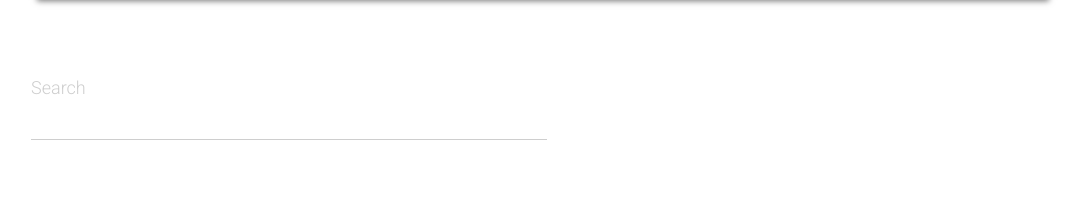
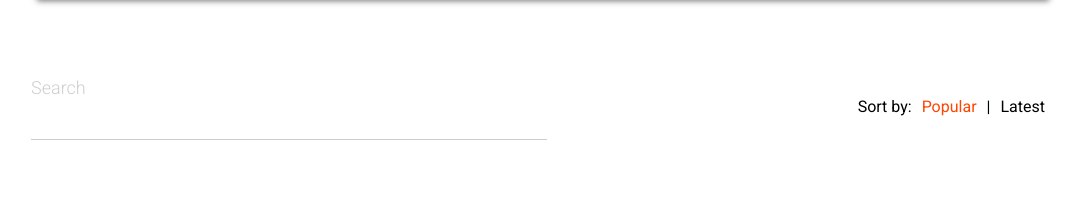
Before and after one commit to ls-miles-rostami/pixabay-react, a React app: page / in a window 1280 px wide. Shown: the part 91-309 px from the top of the page, without its empty margins (97-1180 px from the left). Built offline with nearby package versions, Linux system fonts and the light colour scheme; some packages are replaced by stand-ins of ours; no server answers.

Commit message:
added ability to sort

```diff
--- a/src/App.css
+++ b/src/App.css
@@ -60,6 +60,8 @@ body {
   position: relative;
   margin-top: 100px;
   margin-bottom: 100px;
+  display: flex;
+  justify-content: space-between;
 }
 
 .search-label {
@@ -79,8 +81,8 @@ input[type='text']:focus ~ .search-label {
   font-size: 14px;
 }
 
-textarea,
-input {
+
+ input {
   outline: none;
   border: 0;
   border-bottom: 1px solid #cecece;
@@ -140,3 +142,30 @@ input {
 .made-with-love a:hover {
   text-decoration: underline;
 }
+
+.sort a {
+  text-decoration: none;
+  margin: 0px 10px;
+  color: black;
+}
+
+.sort-active{
+  color: orangered !important;
+}
+
+
+@media only screen
+and (max-width : 375px) {
+  .search-form {
+    position: relative;
+    margin-top: 100px;
+    margin-bottom: 100px;
+    height: 100px;
+    display: flex;
+    flex-direction: column;
+    justify-content: space-between;
+  }
+  input {
+    width: 100%;
+  }
+}
--- a/src/components/App.js
+++ b/src/components/App.js
@@ -10,16 +10,37 @@ class App extends Component {
   state = {
     search: '',
     count: 100,
+    order: 'popular',
     images: []
   };
+
+  onOrderChange = order => {
+    this.setState({ order }, () => {
+      if (this.state.search.length !== 0) {
+        const { search, count, order } = this.state;
+        let url = `https://pixabay.com/api/?key=${
+          keys.apiKey
+        }&q=${search}&image_type=photo&order=${order}&per_page=${count}&safesearch=true`;
+        fetch(url)
+          .then(data => data.json())
+          .then(response => {
+            this.setState({
+              images: response.hits
+            });
+          })
+          .catch(err => console.log(err));
+      }
+    });
+  }
+
 
   OnChangeInput = debounce(search => {
     this.setState({ search }, () => {
       if (this.state.search.length !== 0) {
-        const { search, count } = this.state;
+        const { search, count, order } = this.state;
         let url = `https://pixabay.com/api/?key=${
           keys.apiKey
-        }&q=${search}&image_type=photo&per_page=${count}&safesearch=true`;
+        }&q=${search}&image_type=photo&order=${order}&per_page=${count}&safesearch=true`;
         fetch(url)
           .then(data => data.json())
           .then(response => {
@@ -43,6 +64,23 @@ class App extends Component {
             onChange={e => this.OnChangeInput(e.target.value)}
           />
           <label className="search-label">Search</label>
+          <div className="sort">
+            Sort by:
+            <a
+              className={this.state.order === 'popular' ? 'sort-active' : null}
+              onClick={() => this.onOrderChange('popular')}
+              href="#"
+            >
+              Popular
+            </a>|
+            <a
+              className={this.state.order === 'latest' ? 'sort-active' : null}
+              onClick={() => this.onOrderChange('latest')}
+              href="#"
+            >
+              Latest
+            </a>
+          </div>
         </div>
         {this.state.images.length > 0 ? (
           <ImageGrid images={this.state.images} />
--- a/src/components/footer/Footer.js
+++ b/src/components/footer/Footer.js
@@ -2,7 +2,7 @@ import React from 'react';
 
 export default () => {
   return (
-    <div class="made-with-love">
+    <div className="made-with-love">
       Made with <i>♥</i> by{' '}
       <a target="_blank" href="https://milesr.com" rel="noopener noreferrer">
         Miles Rostami
```
